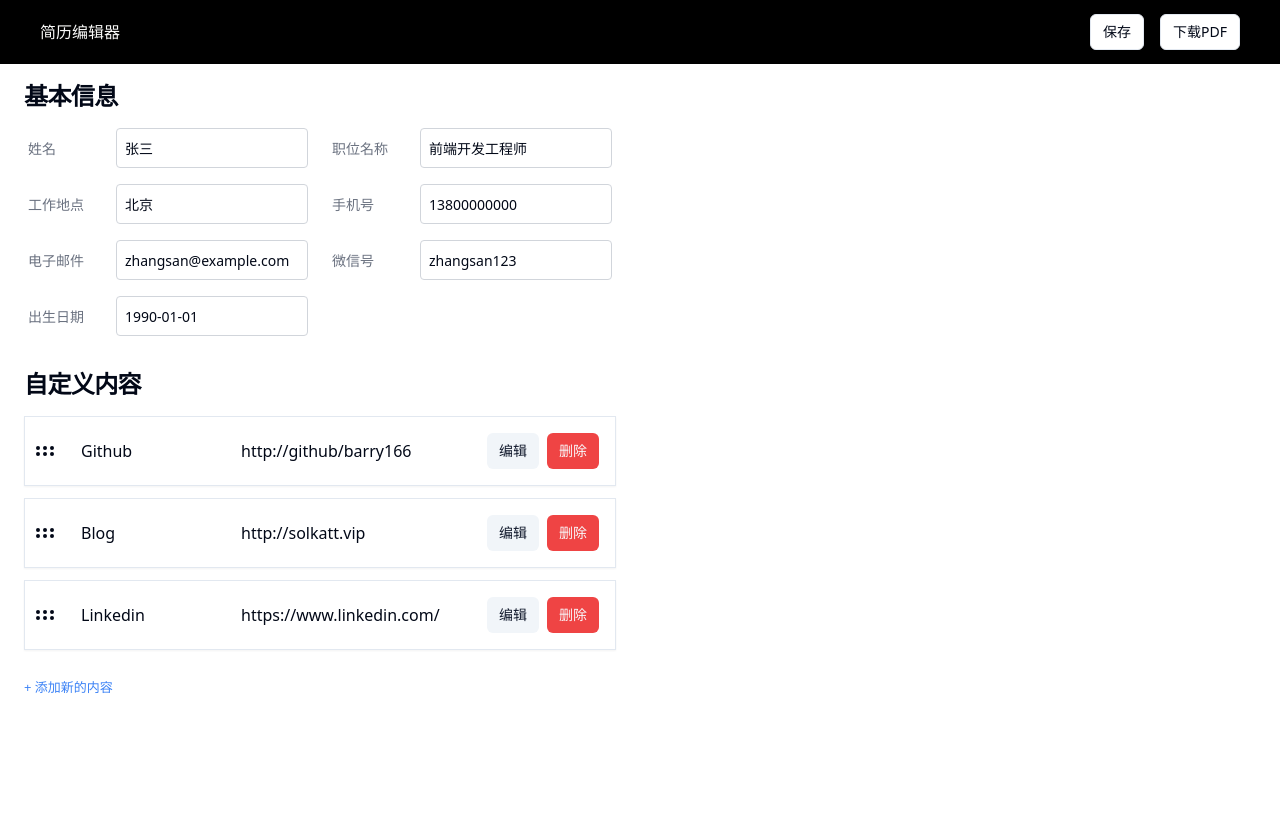
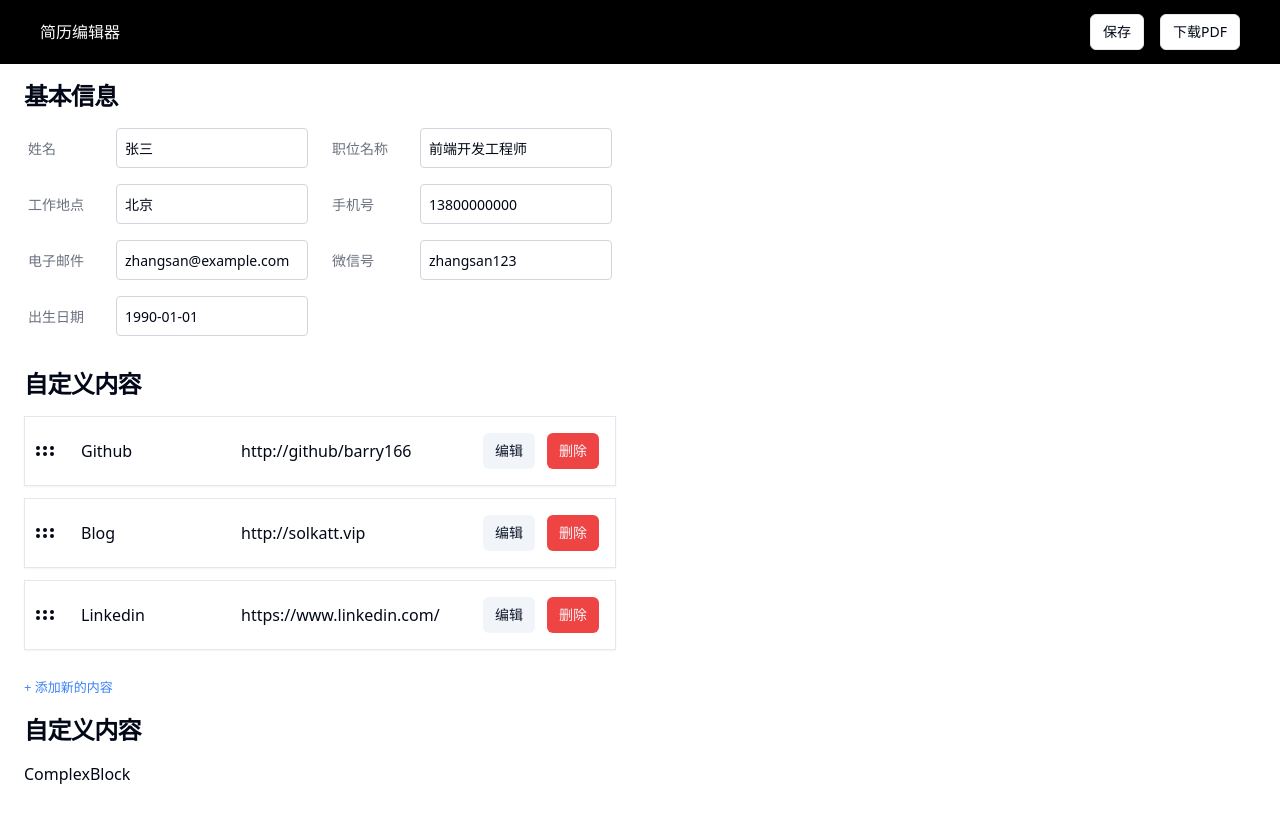
Before and after one commit to barry166/resume-editor, a React (Vite) app in the folder packages/editor/: page / in a window 1280 px wide. Shown: the top 822 px of the page. Built offline with nearby package versions, Linux system fonts and the light colour scheme.

Commit message:
feat: 设计block组件类型

```diff
--- a/packages/editor/src/components/feature/ComplexBlock.tsx
+++ /dev/null
@@ -1,5 +0,0 @@
-const ComplexBlock = () => {
-
-}
-
-export default ComplexBlock
--- a/packages/editor/src/components/feature/CustomBasicInfo.tsx
+++ b/packages/editor/src/components/feature/CustomBasicInfo.tsx
@@ -107,7 +107,7 @@ const CustomBasicInfo: React.FC<IProps> = ({ value, onChange }) => {
             size="sm"
             variant="destructive"
             onClick={() => handleDeleteItem(item.id)}
-            className="ml-2"
+            className="ml-3"
           >
             删除
           </Button>
--- a/packages/editor/src/components/feature/Editor.tsx
+++ b/packages/editor/src/components/feature/Editor.tsx
@@ -3,6 +3,7 @@ import { pageState } from "@/store";
 import BasicInfo from "./BasicInfo";
 import { CustomBasicInfoItem, IBasicInfo } from "@resume/shared";
 import CustomBasicInfo from "./CustomBasicInfo";
+import { componentMap } from "@/utils/componentMap";
 
 interface IProps {}
 
@@ -37,6 +38,12 @@ const Editor: React.FC<IProps> = () => {
       <CustomBasicInfo value={page.customBasicInfo} onChange={handleCustomBasicInfoChange} />
 
       {/* 区域块逻辑渲染 */}
+      {page.blocks.map((block) => {
+        const { type, config } = block;
+        const BlockComponent = componentMap[type];
+        if (!BlockComponent) return null;
+        return <BlockComponent {...config} />;
+      })}
     </div>
   );
 };
--- /dev/null
+++ b/packages/editor/src/components/feature/block/ComplexBlock.tsx
@@ -0,0 +1,7 @@
+import { BlockProps } from "@resume/shared"
+
+function ComplexBlock(props: BlockProps) {
+  return <div>ComplexBlock</div>
+}
+
+export default ComplexBlock
--- /dev/null
+++ b/packages/editor/src/components/feature/block/SimpleBlock.tsx
@@ -0,0 +1,16 @@
+/**
+ * 简单快展示：编辑器
+ * @returns
+ */
+
+import { BlockProps } from "@resume/shared"
+import BlockTitle from "../BlockTitle"
+
+function SimpleBlock(props: BlockProps) {
+  return <div>
+      <BlockTitle text="自定义内容" />
+
+  </div>
+}
+
+export default SimpleBlock
--- /dev/null
+++ b/packages/editor/src/components/feature/block/index.ts
@@ -0,0 +1,4 @@
+import SimpleBlock from "./SimpleBlock";
+import ComplexBlock from "./ComplexBlock";
+
+export { SimpleBlock, ComplexBlock };
--- /dev/null
+++ b/packages/editor/src/utils/componentMap.ts
@@ -0,0 +1,10 @@
+/**
+ * block组件映射
+ */
+import { SimpleBlock, ComplexBlock } from "@/components/feature/block";
+import { BlockProps } from "@resume/shared";
+
+export const componentMap: Record<"simple" | "complex", React.FC<BlockProps>> = {
+  simple: SimpleBlock,
+  complex: ComplexBlock,
+};
--- a/packages/editor/src/utils/default.ts
+++ b/packages/editor/src/utils/default.ts
@@ -23,19 +23,28 @@ export const createDefaultPageConfig = (): Page => {
       {
         uuid: "2",
         type: "simple",
+        config: {
           name: "个人简介",
           content: "拥有丰富的前端开发经验，熟练掌握 React、Vue 等主流前端框架。",
-        items: [],
+        },
       },
       {
         uuid: "3",
         type: "complex",
+        config: {
           name: "工作经历",
           items: [
             { name: "公司A", content: "前端开发工程师", timeArea: [2019, 2021] },
             { name: "公司B", content: "全栈开发工程师", timeArea: [2021, 2023] },
           ],
         },
+      },
     ],
   };
 };
+
+export const defaultBlockItenLabelMap = {
+  name: "条目名称",
+  content: "条目内容",
+  timeArea: "开始&结束时间",
+};
--- a/packages/shared/index.ts
+++ b/packages/shared/index.ts
@@ -45,16 +45,25 @@ export enum BasicInfoKey {
   wechat = "微信号",
 }
 
-export interface Block {
-  uuid: string;
-  /**模块类型: 简单模块 | 复杂模块 */
-  type: "simple" | "complex";
+export type BlockType = "simple" | "complex";
+
+export type BlockProps = {
   /**模块名称 */
   name: string;
   /**描述内容-简单模块 */
   content?: string;
   /**复杂模块条目 */
-  items: BlockItem[];
+  items?: BlockItem[];
+  /**复杂模块展示名称 */
+  itemLabelMap?: object;
+};
+
+export interface Block {
+  uuid: string;
+  /**模块类型: 简单模块 | 复杂模块 */
+  type: BlockType;
+  /**传递给组件的配置props */
+  config: BlockProps;
 }
 
 export interface BlockItem {
```
Lines whose indentation alone changed are shown as unchanged.
